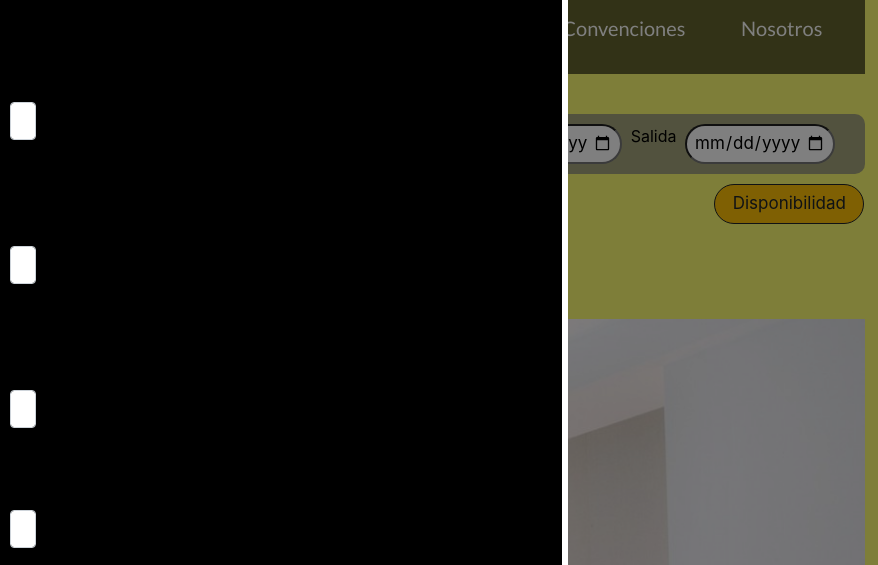
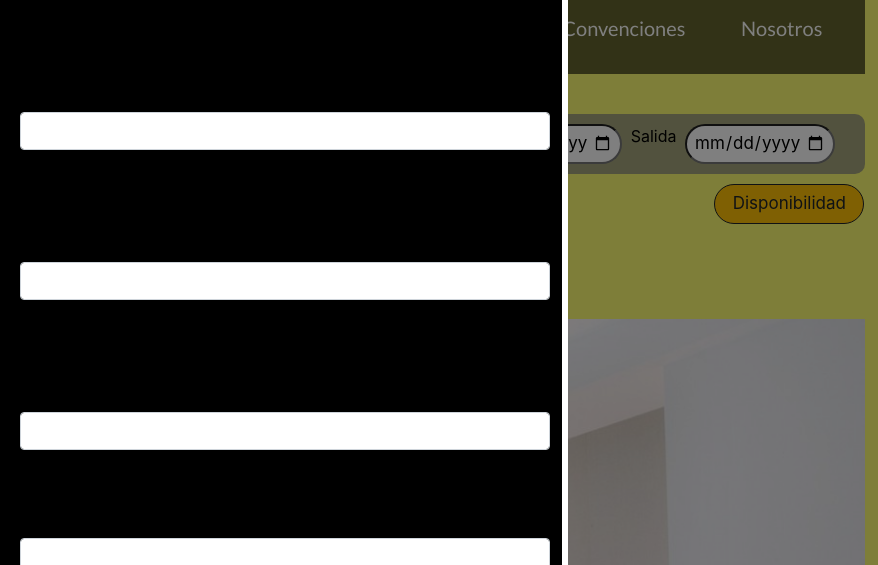
Before and after one commit to MiguelLopez2020/Hotel_tierra_buena, a plain HTML site: page assets/html/index.html in a window 1280 px wide. Both pictures are taken after a click on the button "Registro". Shown: the part 102-667 px from the top of the page, 402-1280 px from the left. Drawn offline with Linux system fonts and the light colour scheme.

Commit message:
Update styles.css

```diff
--- a/assets/css/styles.css
+++ b/assets/css/styles.css
@@ -588,3 +588,8 @@ height: 650px;
     border-radius: 10px;
 
 }
+.form-control{
+    width: 530px;
+    padding: 0%;
+    margin: 10px;
+}
```
